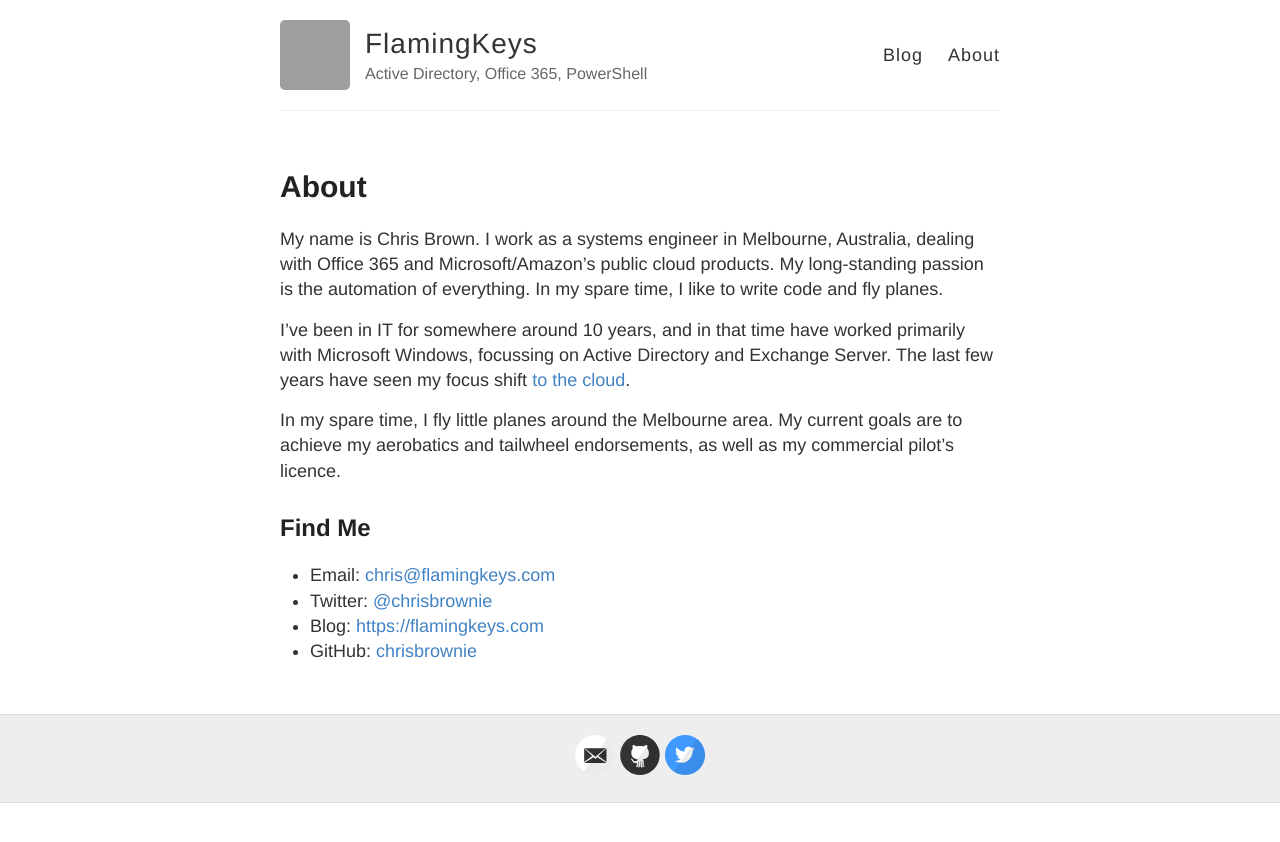
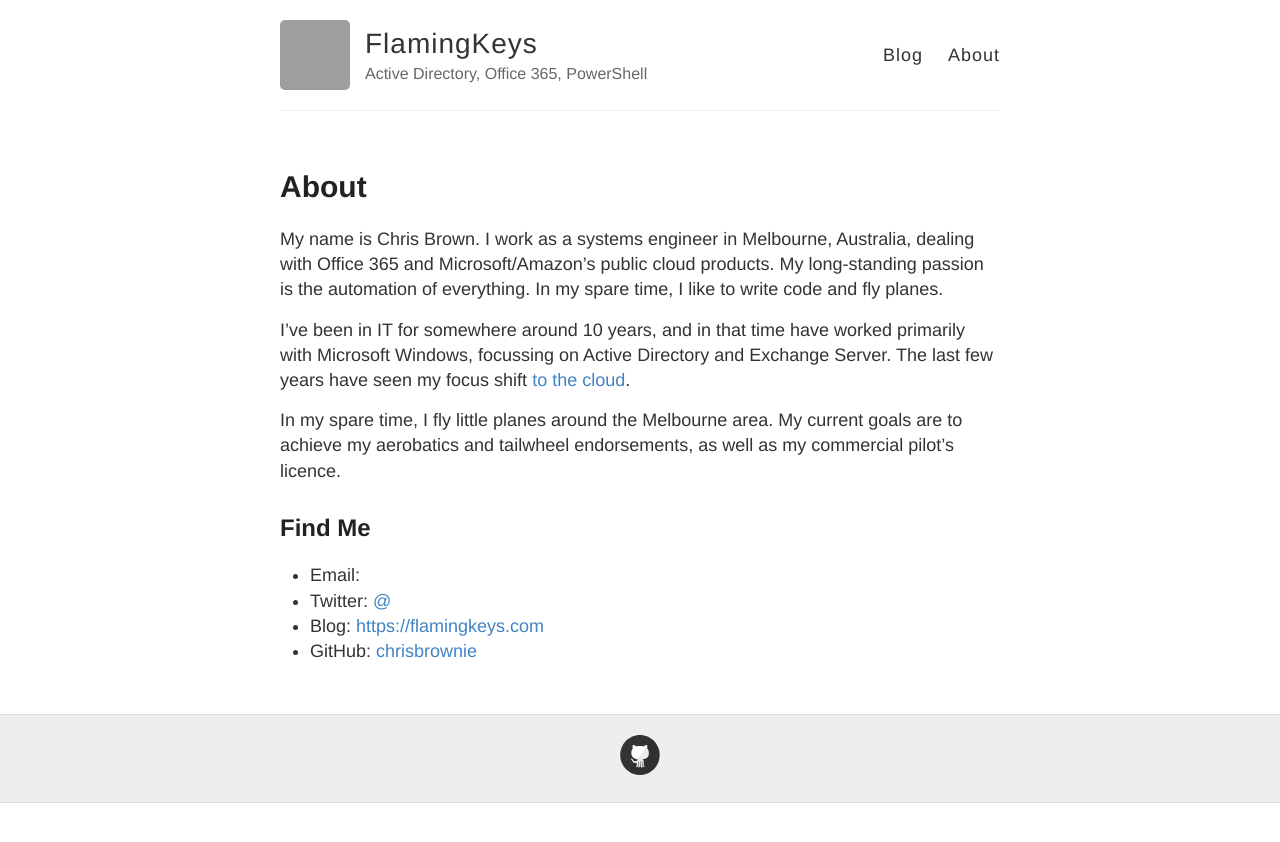
Before and after one commit to chrisbrownie/flamingkeys.com, a Jekyll site: the page built from about.md, in a window 1280 px wide. Shown: the top 842 px of the page. Built offline with Jekyll 4.4.1, drawn with Linux system fonts in a browser that asks for light colours; grey boxes are pictures that could not be loaded.

Commit message:
Remove twitter and email

```diff
--- a/_config.yml
+++ b/_config.yml
@@ -18,7 +18,7 @@ avatar: https://avatars1.githubusercontent.com/u/5036744?v=4&s=460
 # Includes an icon in the footer for each username you enter
 footer-links:
   dribbble:
-  email: chris@flamingkeys.com
+  email:
   facebook:
   flickr:
   github: chrisbrownie
@@ -26,7 +26,7 @@ footer-links:
   linkedin:
   pinterest:
   rss: # just type anything here for a working RSS icon
-  twitter: chrisbrownie
+  twitter:
   stackoverflow: # your stackoverflow profile, e.g. "users/50476/bart-kiers"
   youtube: # channel/<your_long_string> or user/<user-name>
   googleplus: # anything in your profile username that comes after plus.google.com/
```
